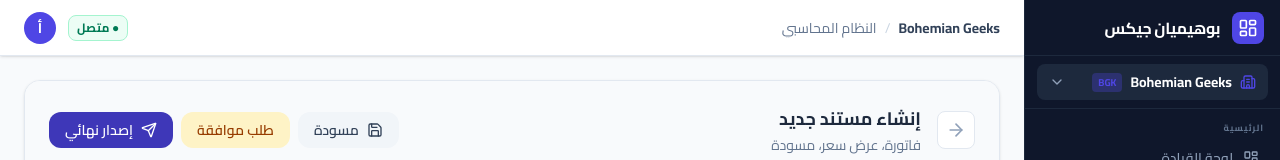
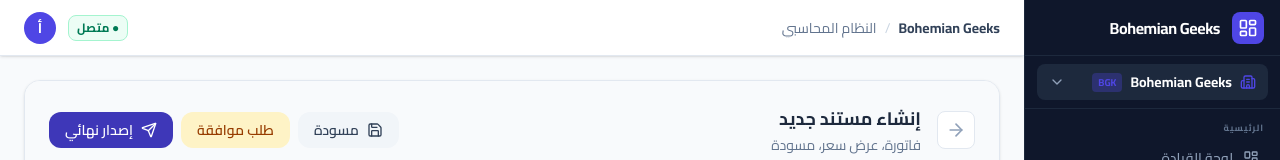
Before and after one commit to heidi163/bohemian-accounting-1-, a React (Vite) app: page /invoices/new in a window 1280 px wide. Shown: the top 160 px of the page. Built offline with nearby package versions, Linux system fonts and the light colour scheme; sample sign-in values are in the browser's storage.

Commit message:
fix: make sidebar top header text dynamic based on active company

```diff
--- a/src/components/AppLayout.tsx
+++ b/src/components/AppLayout.tsx
@@ -101,7 +101,7 @@ export function AppLayout() {
                 <LayoutDashboard className="w-5 h-5 text-white" />
               </div>
             )}
-            <span className="font-bold text-base tracking-tight truncate">بوهيميان جيكس</span>
+            <span className="font-bold text-base tracking-tight truncate">{activeCompany === "BGK" ? "Bohemian Geeks" : "O2Nation"}</span>
           </div>
           <button onClick={() => setIsMobileMenuOpen(false)} className="md:hidden text-slate-400 hover:text-white p-1">
             <X className="w-5 h-5" />
```
